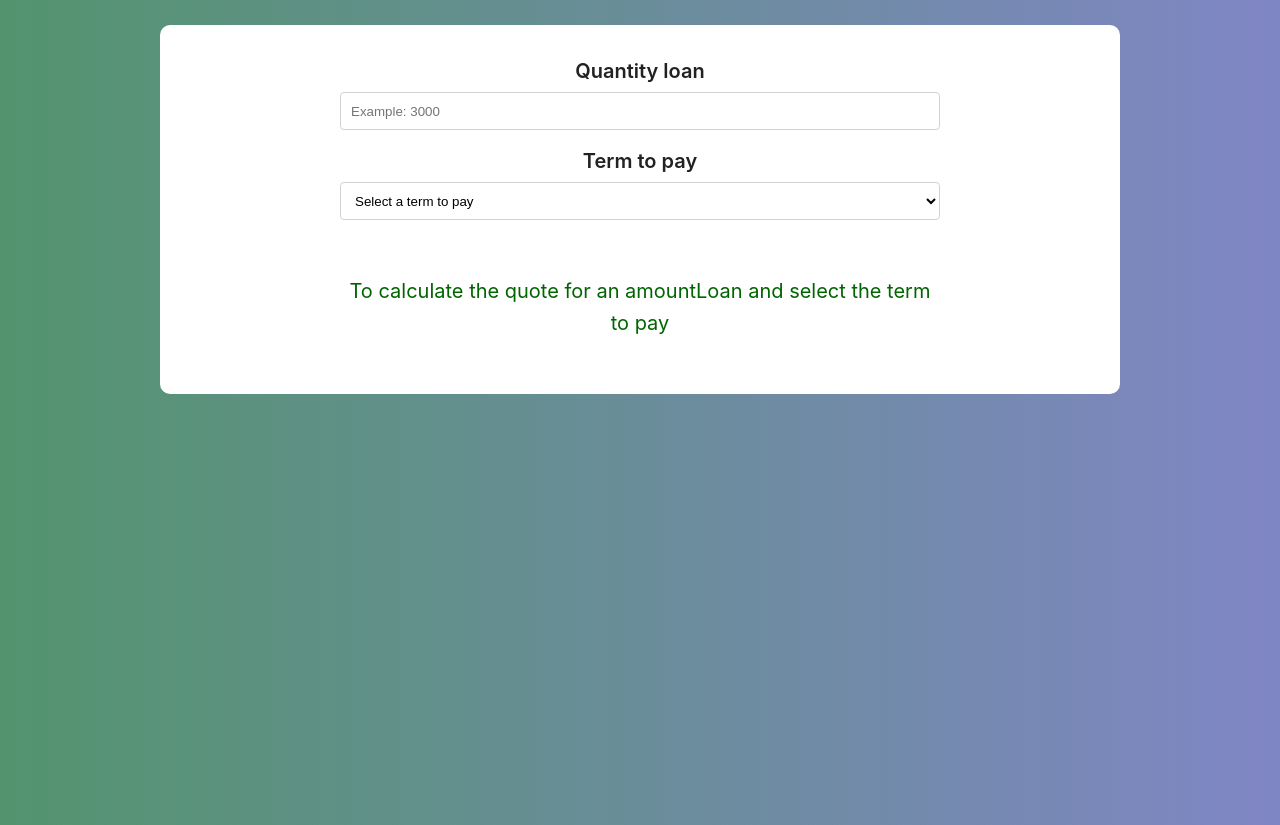
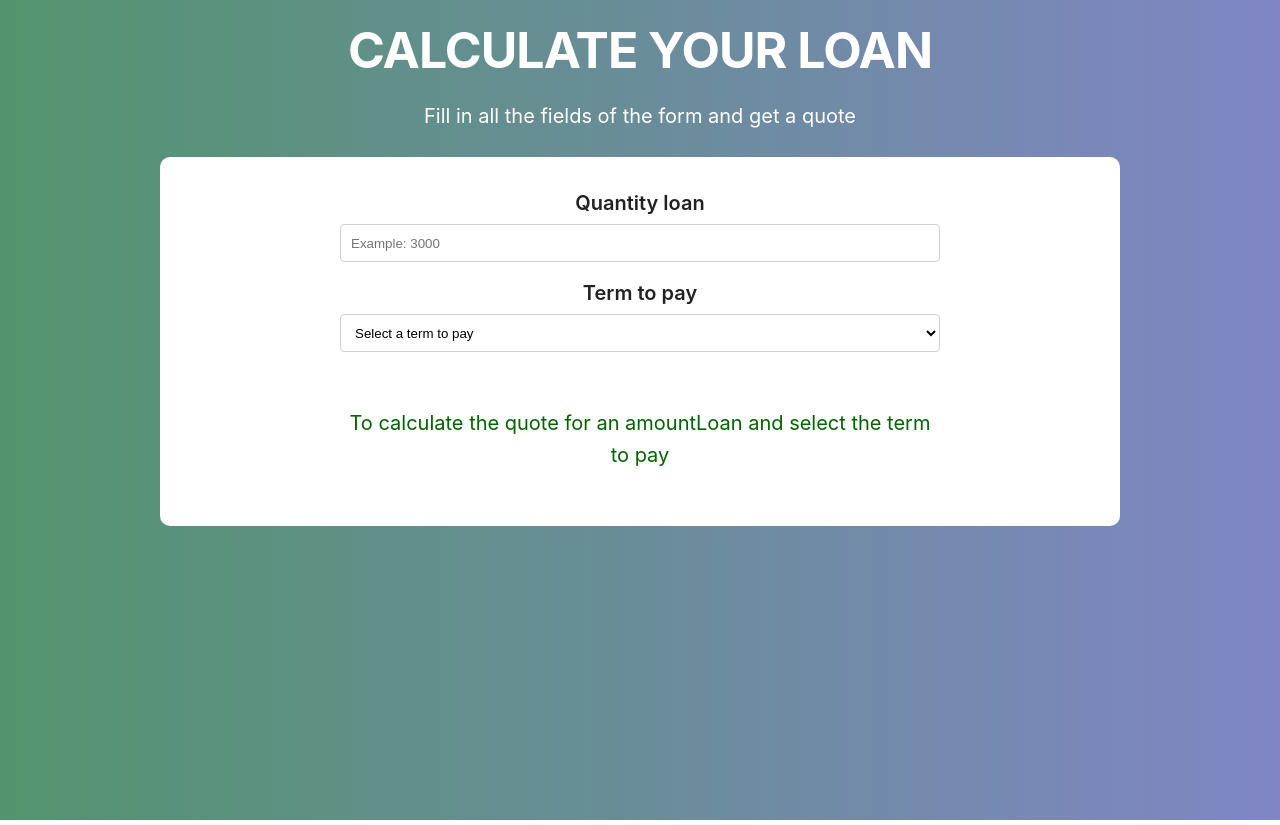
Before and after one commit to renerubio/simple-loan-quote, a React (Create React App) app: page / in a window 1280 px wide. Built offline with nearby package versions, Linux system fonts and the light colour scheme.

Commit message:
refactor: :art: destructuring from imports values
resolve #14

```diff
--- a/src/App.js
+++ b/src/App.js
@@ -1,8 +1,9 @@
 import React, { useState, useEffect } from 'react';
 import { Header, FormLoan, Message, Result, Spinner } from './components';
-import { constants } from './utils';
+import { texts } from './utils';
 
 function App() {
+  const { header } = texts;
   const [amountLoan, setAmountLoan] = useState(0);
   const [term, setTerm] = useState(0);
   const [total, setTotal] = useState(0);
@@ -22,8 +23,8 @@ function App() {
   return (
     <>
       <Header
-        titulo={constants.header.title}
-        descripcion={constants.header.descripcion}
+        title={header.title}
+        description={header.description}
       />
       <div className="container my-container">
         <FormLoan
--- a/src/components/Form.js
+++ b/src/components/Form.js
@@ -1,5 +1,5 @@
 import React, { useEffect } from 'react';
-import { calculateTotal, constants } from './../utils';
+import { calculateTotal, texts } from './../utils';
 
 const FormLoan = ({ amountLoan, updateAmountLoan, term, updateTerm, updateTotal, updateLoading }) => {
 
@@ -23,24 +23,24 @@ const FormLoan = ({ amountLoan, updateAmountLoan, term, updateTerm, updateTotal,
     <form>
       <div className="row">
         <div>
-          <label htmlFor="amountLoanLoan">{constants.form.labelQuantity}</label>
+          <label htmlFor="amountLoanLoan">{texts.form.labelQuantity}</label>
           <input
             className="u-full-width"
             type="number"
-            placeholder={constants.form.placeholder}
+            placeholder={texts.form.placeholder}
             onChange={e => handleOnChangeAmount(e)}
             id="amountLoanLoan" />
         </div>
         <div>
-          <label>{constants.form.labelTerm}</label>
+          <label>{texts.form.labelTerm}</label>
           <select
             className="u-full-width"
             onChange={e => handleOnChangeTerm(e)}>
-            <option value="0">{constants.form.select}</option>
-            <option value="3">{constants.form._3_months}</option>
-            <option value="6">{constants.form._6_months}</option>
-            <option value="12">{constants.form._12_months}</option>
-            <option value="24">{constants.form._24_months}</option>
+            <option value="0">{texts.form.select}</option>
+            <option value="3">{texts.form._3_months}</option>
+            <option value="6">{texts.form._6_months}</option>
+            <option value="12">{texts.form._12_months}</option>
+            <option value="24">{texts.form._24_months}</option>
           </select>
         </div>
       </div>
--- a/src/components/Messages.js
+++ b/src/components/Messages.js
@@ -1,5 +1,5 @@
 import React from 'react';
-import { constants } from '../utils';
+import { texts } from '../utils';
 
-const Message = () => <p>{constants.form.instructions}</p>;
+const Message = () => <p>{texts.form.instructions}</p>;
 export default Message;
--- a/src/components/Result.js
+++ b/src/components/Result.js
@@ -1,6 +1,6 @@
 import React from 'react';
-import { constants, formatValue } from '../utils';
-const { titleResult, amountLoan, toPayIn, termMonths, paymentMonthly, total } = constants.result;
+import { texts, formatValue } from '../utils';
+const { titleResult, amountLoan, toPayIn, termMonths, paymentMonthly, total } = texts.result;
 const Result = ({ totalValue, term, amountLoanValue }) => {
   return (
     <div className="u-full-width result">
--- a/src/utils/index.js
+++ b/src/utils/index.js
@@ -1,3 +1,3 @@
 import { calculateTotal, formatValue } from './helper';
-import constants from './texts';
-export { calculateTotal, formatValue, constants };
+import texts from './texts';
+export { calculateTotal, formatValue, texts };
--- a/src/utils/texts.js
+++ b/src/utils/texts.js
@@ -1,7 +1,7 @@
-const constants = Object.freeze({
+const texts = Object.freeze({
   header: {
     title: 'Calculate your Loan',
-    descripcion:
+    description:
       'Fill in all the fields of the form and get a quote',
   },
   form: {
@@ -28,4 +28,4 @@ const constants = Object.freeze({
   }
 });
 
-export default constants;
+export default texts;
```
